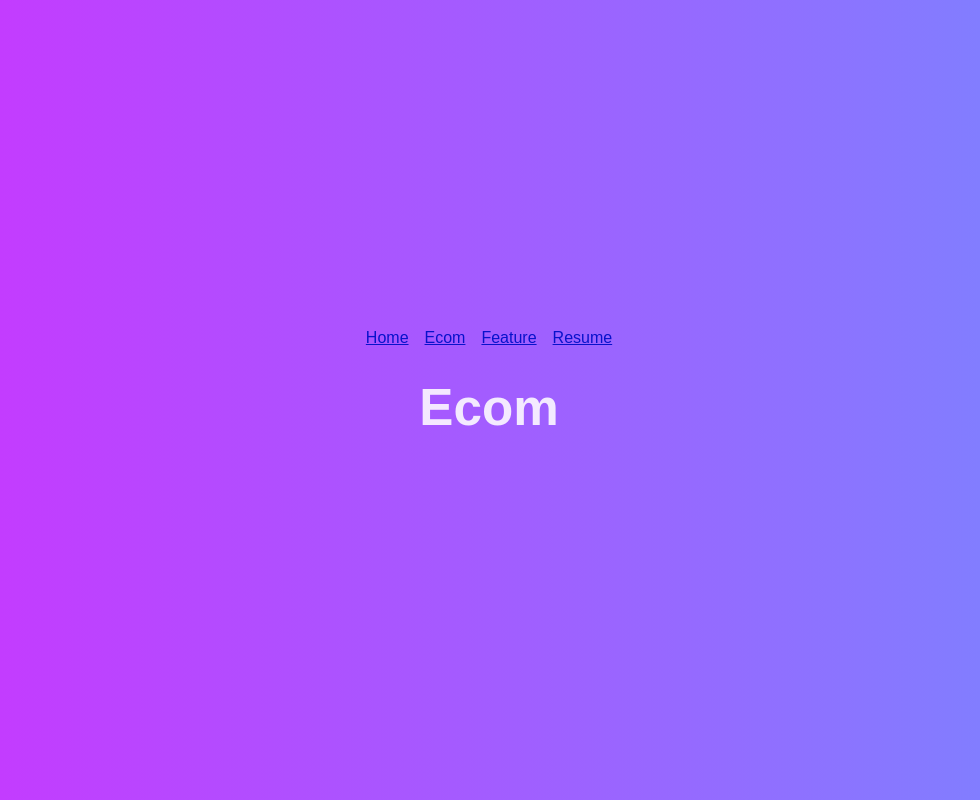
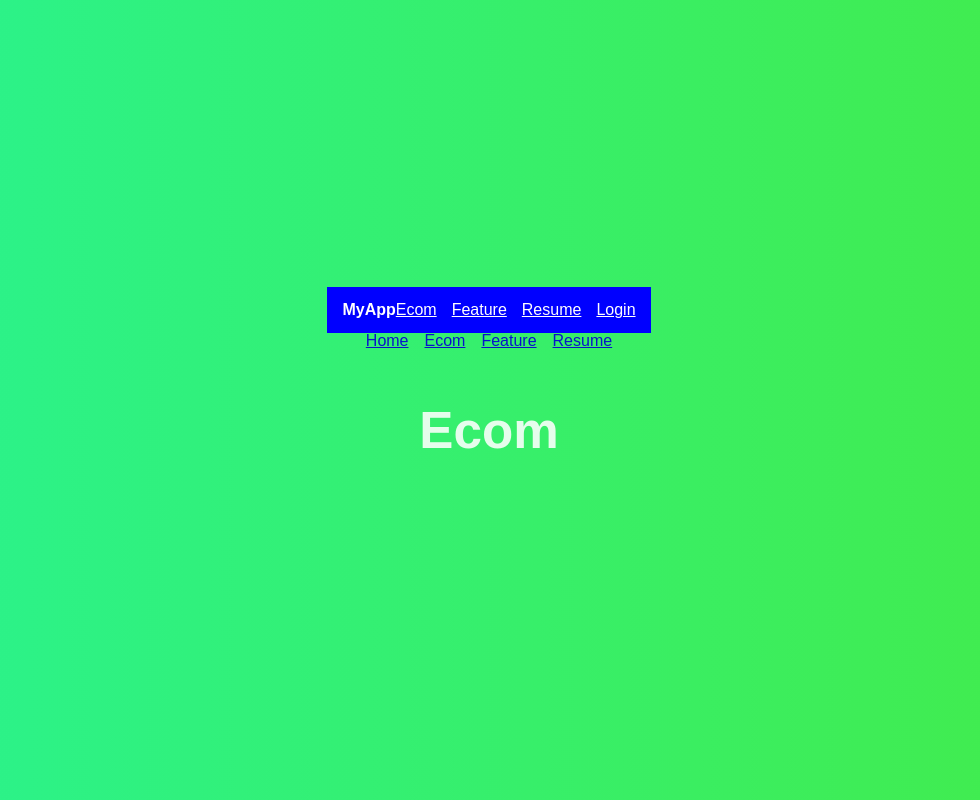
Before and after one commit to Eve9612/jsresume, a React (Vite) app: page /jsresume/Ecom in a window 1280 px wide. Shown: the whole page, without its empty margins (151-1131 px from the left). Built offline with nearby package versions, Linux system fonts and the light colour scheme.

Commit message:
Created Top Menu Navbar

```diff
--- a/src/App.tsx
+++ b/src/App.tsx
@@ -4,26 +4,30 @@ import Home from './Pages/Home /Home'
 import Ecom from './Pages/Ecom/Ecom'
 import Feature from './Pages/Feature/Feature'
 import Resume from './Pages/Resume/Resume'
+import Navbar from './Components/src/components/Navbar';
 
 
 export default function App() {
   return (
     <div>
+      <Navbar/>
 
       <nav>
       <Link to="/" style={{ marginRight: '16px' }}>Home</Link>
       <Link to="/Ecom" style={{ marginRight: '16px' }}>Ecom</Link>
       <Link to="/Feature" style={{ marginRight: '16px' }}>Feature</Link>
       <Link to="/Resume">Resume</Link>
+
       </nav>
-
+      <div style={{padding: '20px'}}>
       <Routes>
         <Route path="/" element={<Home />} />
         <Route path="/Ecom" element={< Ecom />} />
         <Route path="/Feature" element={< Feature />} />
         <Route path="/Resume" element={< Resume/>} />
       </Routes>
+      </div>
     </div>
 
-  )
+  );
 }
--- /dev/null
+++ b/src/Components/src/components/Navbar.tsx
@@ -0,0 +1,23 @@
+import { Link } from "react-router-dom";
+
+function Navbar() {
+    return (
+        <nav style={{
+            background: 'blue',
+            color: 'white',
+            padding: '15px',
+            display: 'flex',
+            justifyContent: 'space-between'
+        }}>
+            <div style={{fontWeight: 'bold' }}>MyApp</div>
+            <div>
+                <Link to="/ecom" style={{ marginRight: '15px', color: 'white' }}>Ecom</Link>
+                <Link to="/feature" style={{ marginRight: '15px', color: 'white' }}>Feature</Link>
+                <Link to="/resume" style={{ marginRight: '15px', color: 'white' }}>Resume</Link>
+                <Link to="/login" style={{ color: 'white' }}>Login</Link>
+            </div>
+        </nav>
+    );
+}
+
+export default Navbar;
```
